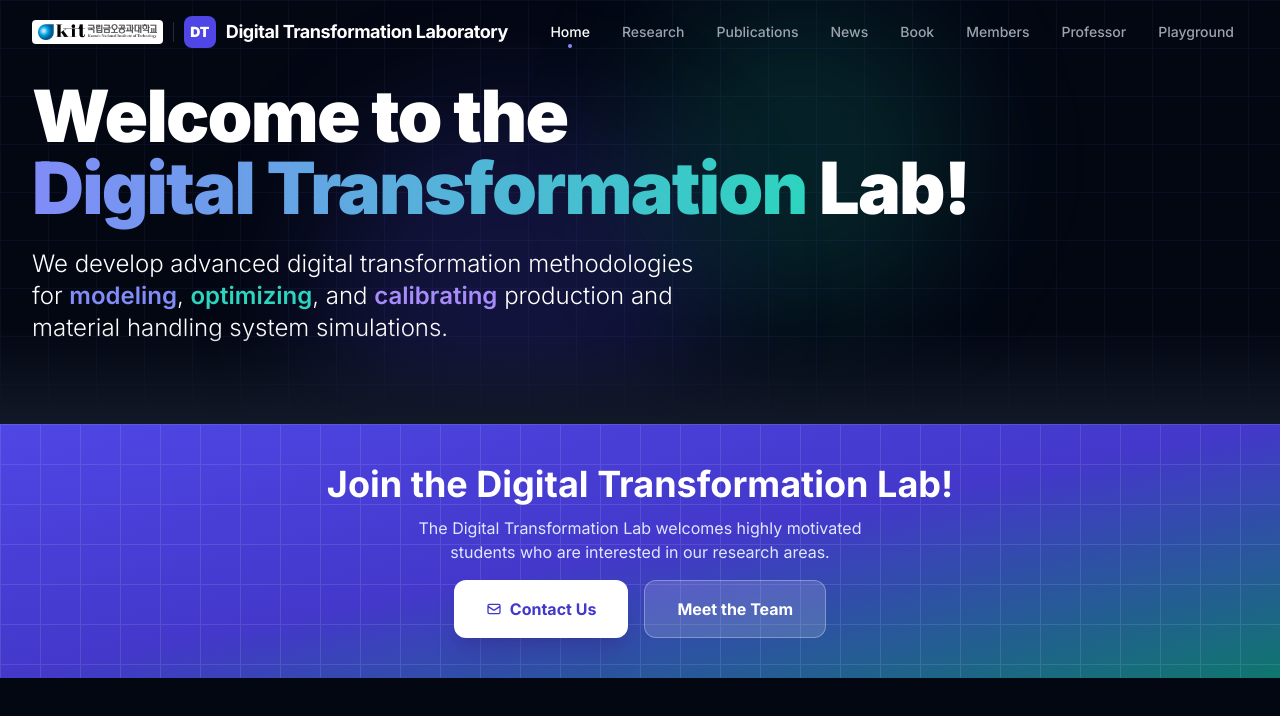
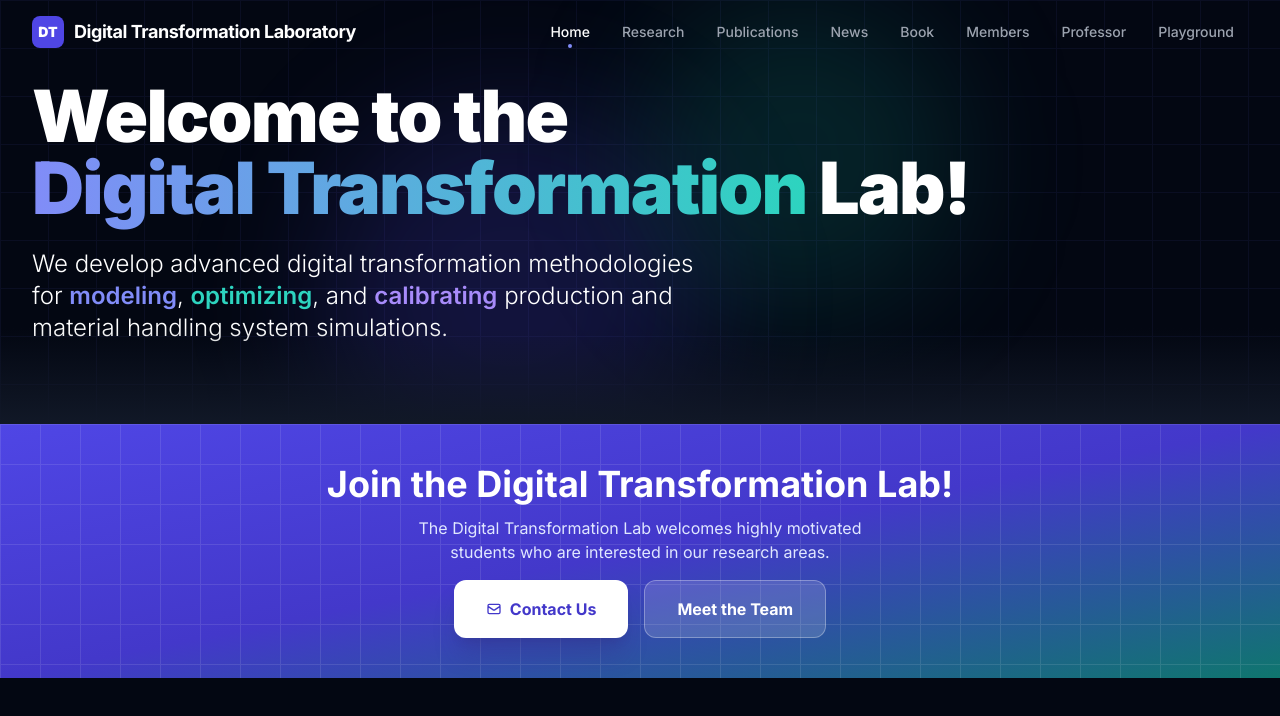
Before and after one commit to bonggwonkang/dt-lab-website, a React (Vite) app: page /#/ in a window 1280 px wide. Shown: the top 716 px of the page. Built offline with nearby package versions, Linux system fonts and the light colour scheme.

Commit message:
Remove university logo from navbar
Co-Authored-By: Claude Opus 5.5 <noreply@anthropic.com>

```diff
--- a/src/components/Navbar.jsx
+++ b/src/components/Navbar.jsx
@@ -40,11 +40,6 @@ export default function Navbar() {
       <div className="max-w-7xl mx-auto px-4 sm:px-6 lg:px-8">
         <div className="flex items-center justify-between h-16">
           <div className="flex items-center gap-2.5 min-w-0">
-            <span className="hidden xl:flex items-center bg-white rounded px-1.5 py-1 flex-shrink-0">
-              <img src={`${import.meta.env.BASE_URL}images/kit-logo.png`} className="h-4 w-auto"
-                alt="Kumoh National Institute of Technology" />
-            </span>
-            <span className="hidden xl:block w-px h-5 bg-gray-200 dark:bg-white/15 flex-shrink-0" />
             <Link to="/" className="flex items-center gap-2.5 min-w-0">
               <div className="w-8 h-8 rounded-lg flex items-center justify-center font-black text-sm bg-indigo-600 text-white flex-shrink-0">
                 DT
```
